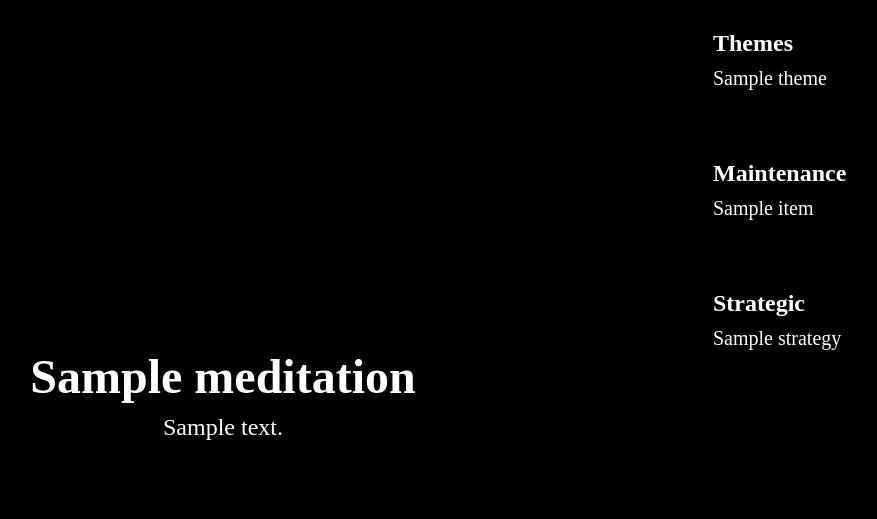
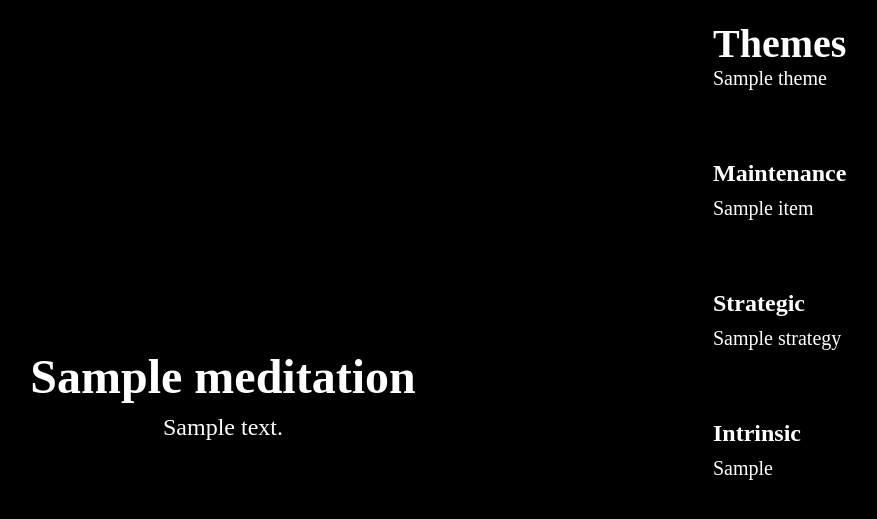
Before and after one commit to entrymissing/compass, a Flask app: template templates/index.html in a window 1280 px wide. Shown: the top 519 px of the page, without its empty margins (247-1124 px from the left). Run offline with Flask 2, Linux system fonts and the light colour scheme; the template is opened without the code that fills it: most values are stand-ins (such as "Sample title", 1, 10 or a date in 2020).

Commit message:
Update content cache handling and enhance index template with intrinsic section

```diff
--- a/app.py
+++ b/app.py
@@ -52,8 +52,6 @@ def refresh_content_cache(encoding='utf-8'):
 
   # Update the in-memory cache
   parse_markdown(content_str)
-  print(content_str)
-  print(content_cache)
   save_cache_to_pickle()
 
 
@@ -102,6 +100,7 @@ def index():
                          themes=content_cache['themes'],
                          maintenance=content_cache['maintenance'],
                          strategic=content_cache['strategic'],
+                         intrinsic=content_cache['intrinsic'],
                          meditation=meditation)
 
 
--- a/templates/index.html
+++ b/templates/index.html
@@ -7,7 +7,7 @@
     <link rel="stylesheet" href="{{ url_for('static', filename='styles.css') }}">
   </head>
   <body>
-    <div id="content">
+    <div id="content" style="display: flex; flex-direction: column;">
       <div>
         <h1>{{ meditation.title }}</h1>
         <p>{{ meditation.body }}</p>
@@ -15,9 +15,9 @@
     </div>
     <div id="sidebar">
       <div id="themes">
-        <h3>Themes</h3>
+        <h1>Themes</h1>
         {% for theme in themes %}
-        {{ theme }}<br>
+          {{ theme }}<br>
         {% endfor %}
       </div>
       <div id="maintenance">
@@ -32,6 +32,12 @@
         {{ strategy }}<br>
         {% endfor %}
       </div>
+      <div id="intrinsic">
+        <h3>Intrinsic</h3>
+        {% for intrinsic_item in intrinsic %}
+        {{ intrinsic_item }}<br>
+        {% endfor %}
+      </div>
     </div>
   </body>
 </html>
```
Also changed, not shown: 2 other files.
